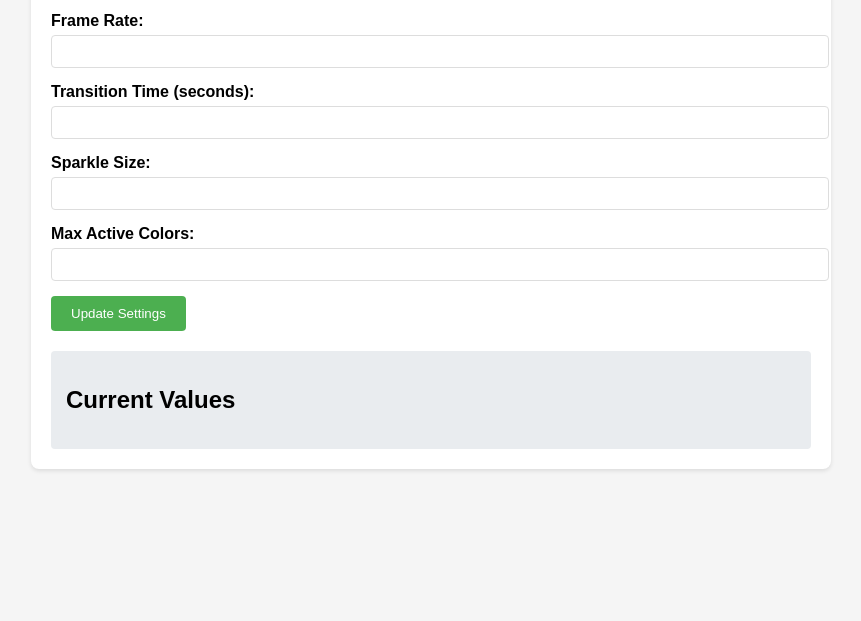
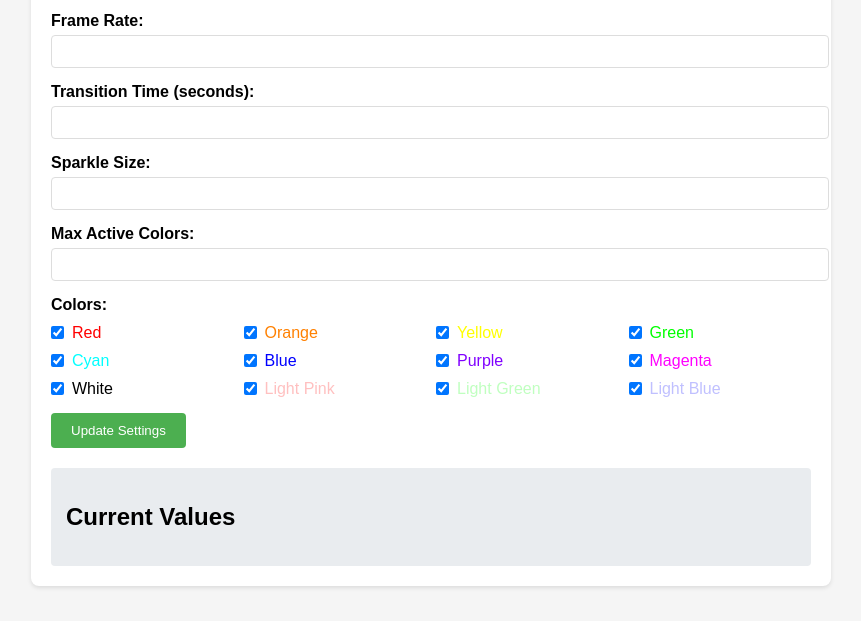
Before and after one commit to leomancini/azlm-crochet-frame-server, a website: page index.html in a window 1280 px wide. Shown: the part 179-800 px from the top of the page, without its empty margins (209-1070 px from the left). Drawn offline with Linux system fonts and the light colour scheme; no server answers.

Commit message:
Adding color control

```diff
--- a/index.html
+++ b/index.html
@@ -48,6 +48,25 @@
         padding: 15px;
         background-color: #e9ecef;
         border-radius: 4px;
+      }
+      .color-checkboxes {
+        display: grid;
+        grid-template-columns: repeat(auto-fill, minmax(150px, 1fr));
+        gap: 10px;
+        margin-top: 10px;
+      }
+      .color-option {
+        display: flex;
+        align-items: center;
+        gap: 8px;
+      }
+      .color-option label {
+        font-weight: normal;
+        margin-bottom: 0;
+      }
+      .color-option input[type="checkbox"] {
+        width: auto;
+        margin: 0;
       }
     </style>
   </head>
@@ -112,6 +131,131 @@
             required
           />
         </div>
+        <div class="form-group">
+          <label>Colors:</label>
+          <div class="color-checkboxes">
+            <div class="color-option">
+              <input
+                type="checkbox"
+                id="red"
+                name="colors"
+                value="16711680"
+                checked
+              />
+              <label for="red" style="color: #ff0000">Red</label>
+            </div>
+            <div class="color-option">
+              <input
+                type="checkbox"
+                id="orange"
+                name="colors"
+                value="16744448"
+                checked
+              />
+              <label for="orange" style="color: #ff8000">Orange</label>
+            </div>
+            <div class="color-option">
+              <input
+                type="checkbox"
+                id="yellow"
+                name="colors"
+                value="16776960"
+                checked
+              />
+              <label for="yellow" style="color: #ffff00">Yellow</label>
+            </div>
+            <div class="color-option">
+              <input
+                type="checkbox"
+                id="green"
+                name="colors"
+                value="65280"
+                checked
+              />
+              <label for="green" style="color: #00ff00">Green</label>
+            </div>
+            <div class="color-option">
+              <input
+                type="checkbox"
+                id="cyan"
+                name="colors"
+                value="65535"
+                checked
+              />
+              <label for="cyan" style="color: #00ffff">Cyan</label>
+            </div>
+            <div class="color-option">
+              <input
+                type="checkbox"
+                id="blue"
+                name="colors"
+                value="255"
+                checked
+              />
+              <label for="blue" style="color: #0000ff">Blue</label>
+            </div>
+            <div class="color-option">
+              <input
+                type="checkbox"
+                id="purple"
+                name="colors"
+                value="8388863"
+                checked
+              />
+              <label for="purple" style="color: #8000ff">Purple</label>
+            </div>
+            <div class="color-option">
+              <input
+                type="checkbox"
+                id="magenta"
+                name="colors"
+                value="16711935"
+                checked
+              />
+              <label for="magenta" style="color: #ff00ff">Magenta</label>
+            </div>
+            <div class="color-option">
+              <input
+                type="checkbox"
+                id="white"
+                name="colors"
+                value="16777215"
+                checked
+              />
+              <label for="white" style="color: #000000">White</label>
+            </div>
+            <div class="color-option">
+              <input
+                type="checkbox"
+                id="lightPink"
+                name="colors"
+                value="16761024"
+                checked
+              />
+              <label for="lightPink" style="color: #ffc0c0">Light Pink</label>
+            </div>
+            <div class="color-option">
+              <input
+                type="checkbox"
+                id="lightGreen"
+                name="colors"
+                value="12648384"
+                checked
+              />
+              <label for="lightGreen" style="color: #c0ffc0">Light Green</label>
+            </div>
+            <div class="color-option">
+              <input
+                type="checkbox"
+                id="lightBlue"
+                name="colors"
+                value="12632319"
+                checked
+              />
+              <label for="lightBlue" style="color: #c0c0ff">Light Blue</label>
+            </div>
+          </div>
+        </div>
         <button type="submit">Update Settings</button>
       </form>
       <div id="currentValues">
@@ -145,9 +289,17 @@
       // Populate form with current values
       function populateForm(data) {
         Object.keys(data).forEach((key) => {
-          const input = document.getElementById(key);
-          if (input) {
-            input.value = data[key];
+          if (key === "colors") {
+            // Handle colors array
+            const checkboxes = form.querySelectorAll('input[name="colors"]');
+            checkboxes.forEach((checkbox) => {
+              checkbox.checked = data.colors.includes(Number(checkbox.value));
+            });
+          } else {
+            const input = document.getElementById(key);
+            if (input) {
+              input.value = data[key];
+            }
           }
         });
       }
@@ -160,7 +312,15 @@
 
         // Convert form data to proper types
         for (const [key, value] of formData.entries()) {
-          data[key] = Number(value);
+          if (key === "colors") {
+            // Handle colors array
+            if (!data.colors) {
+              data.colors = [];
+            }
+            data.colors.push(Number(value));
+          } else {
+            data[key] = Number(value);
+          }
         }
 
         try {
```
Also changed, not shown: server.js (+38 -1 lines).
